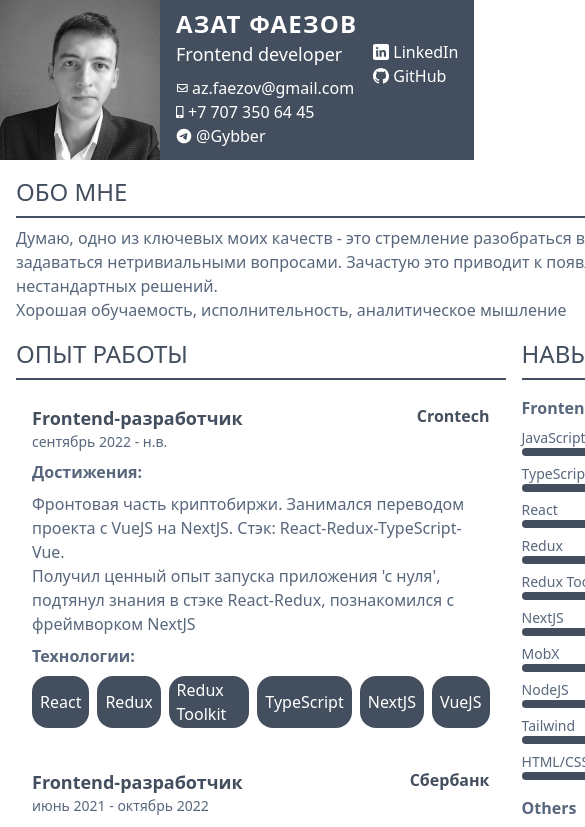
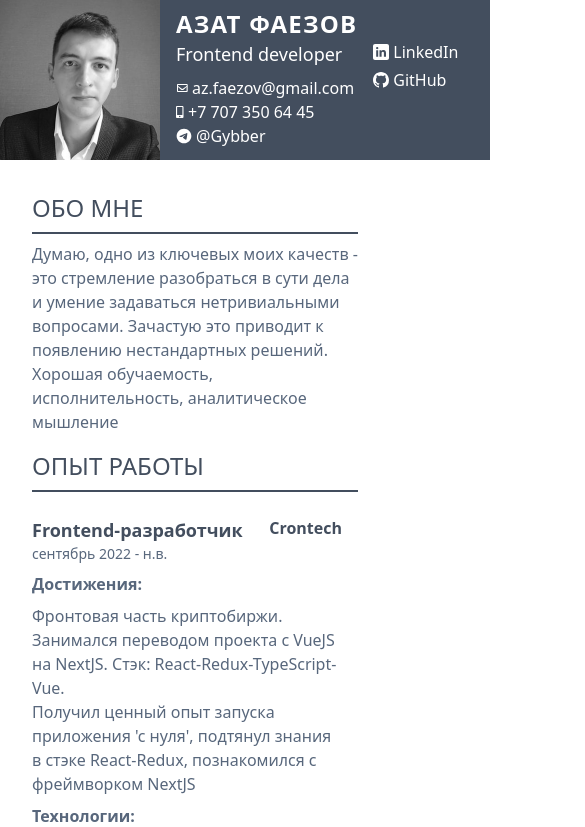
Before and after one commit to gybber-dev/cv, a React (Create React App) app: page / in a window 390 px wide. Shown: the top 827 px of the page, 585 px wide, since content can reach past the window. Built offline with nearby package versions, Linux system fonts and the light colour scheme.

Commit message:
mobile view added

```diff
--- a/src/App.js
+++ b/src/App.js
@@ -21,45 +21,45 @@ const App = () => {
       <header className='bg-back h-[160px] min-w-max'>
         <div className='flex m-auto w-full lg:w-[1024px]'>
           <img className='h-[160px]' src={avatar} alt="me"/>
-          <div className='flex text-white justify-between px-4 py-2 infoWrapper'>
+          <div className='flex text-white justify-between pl-4 pr-8 py-2 infoWrapper'>
             <div className='mr-4'>
               <div className='text-2xl uppercase font-semibold tracking-wider'>{u.name}</div>
               <div className='text-lg mb-2'>{u.position}</div>
-              <div className='contact'>
-                <img src={mailIcon} alt='mail' />
+              <div className='flex text-white items-center'>
+                <img src={mailIcon} alt='mail' className='mr-1' />
                 {u.mail}
               </div>
-              <div className='contact'>
-                <img src={phoneIcon} alt='phone' />
+              <div className='flex text-white items-center'>
+                <img src={phoneIcon} alt='phone' className='mr-1' />
                 {u.phone}
               </div>
-              {u.contacts.telegram && <a className='contact' href={u.contacts.telegram.link}>
-                <TelegramIcon />
+              {u.contacts.telegram && <a className='flex text-white items-center' href={u.contacts.telegram.link}>
+                <TelegramIcon className='mr-1' />
                 {u.contacts.telegram.title}
               </a>}
             </div>
             <div className='pt-8'>
-              {u.contacts.in && <a className='contact' href={u.contacts.in.link}>
-                <img src={inIcon} alt='icon' />
+              {u.contacts.in && <a className='flex text-white items-center mb-1' href={u.contacts.in.link}>
+                <img src={inIcon} alt='icon' className='mr-1' />
                 {u.contacts.in.title}
               </a>}
-              {u.contacts.github && <a className='contact' href={u.contacts.github.link}>
-                <GithubIcon />
+              {u.contacts.github && <a className='flex text-white items-center mb-1' href={u.contacts.github.link}>
+                <GithubIcon className='mr-1' />
                 {u.contacts.github.title}
               </a>}
-              {u.contacts.codeopen && <div className='contact'>
-                <img src={codeopenIcon} alt='codeopen' />
+              {u.contacts.codeopen && <div className='flex text-white items-center mb-1'>
+                <img src={codeopenIcon} alt='codeopen' className='mr-1' />
                 {u.contacts.codeopen}
               </div>}
-              {u.contacts.web && <div className='contact'>
-                <img src={webIcon} alt='web' />
+              {u.contacts.web && <div className='flex text-white items-center mb-1'>
+                <img src={webIcon} alt='web' className='mr-1' />
                 {u.contacts.web}
               </div>}
             </div>
           </div>
         </div>
       </header>
-      <div className='p-4 grid info-markup col-span-2 m-auto w-full lg:w-[1024px]'>
+      <div className='p-8 block md:grid md:grid-cols-[2fr_1fr] md:grid-rows-[auto_5fr] md:col-span-2 m-auto w-full lg:w-[1024px]'>
         <div className='col-start-1 col-end-[-1]'>
           <InfoBlock title={u.summary.title[u.lang]}>
             {u.summary.content[u.lang]}
@@ -74,7 +74,7 @@ const App = () => {
             />))
           }
         </InfoBlock>
-        <div className='pl-4'>
+        <div className='md:pl-4'>
           {u.skills.content[u.lang] && <InfoBlock title={u.skills.title[u.lang]}>
             {u.skills.content[u.lang].map(skill => (
               <SkillBlock key={skill.title} {...skill} />
--- a/src/App.scss
+++ b/src/App.scss
@@ -3,19 +3,6 @@
   color: #ffffff;
   font-weight: 400;
   font-family: "Roboto", serif;
-}
-
-.info-markup {
-  grid-template-columns: 2fr 1fr;
-  grid-template-rows: auto 5fr;
-}
-
-.contact {
-  @apply flex text-white items-center;
-
-  img, svg {
-    @apply mr-1;
-  }
 }
 
 .subtitle {
--- a/src/components/JobBlock/index.jsx
+++ b/src/components/JobBlock/index.jsx
@@ -25,7 +25,7 @@ const JobBlock = ({
   lang,
   portfolio = null,
 }) => (
-  <section className='p-4 pb-6'>
+  <section className='p-4 pl-0 pb-6'>
     <div className='flex justify-between font-bold text-back'>
       <div className='text-lg'>{position}</div>
       <div>{company}</div>
@@ -40,7 +40,7 @@ const JobBlock = ({
     <div className='subtitle'>{titles.technologies[lang]}</div>
     <div className='flex ml'>
       {tags.map((tag, index) => (
-        <div key={index} className='flex justify-center items-center bg-back text-white rounded-2xl px-2 py-0.5 mr-2 last:mr-0'>{tag}</div>
+        <div key={index} className='flex justify-center items-center bg-back text-white rounded-2xl px-2 py-0.5 mr-2 last:mr-0 whitespace-nowrap'>{tag}</div>
       ))}
     </div>
     {portfolio && <>
```
